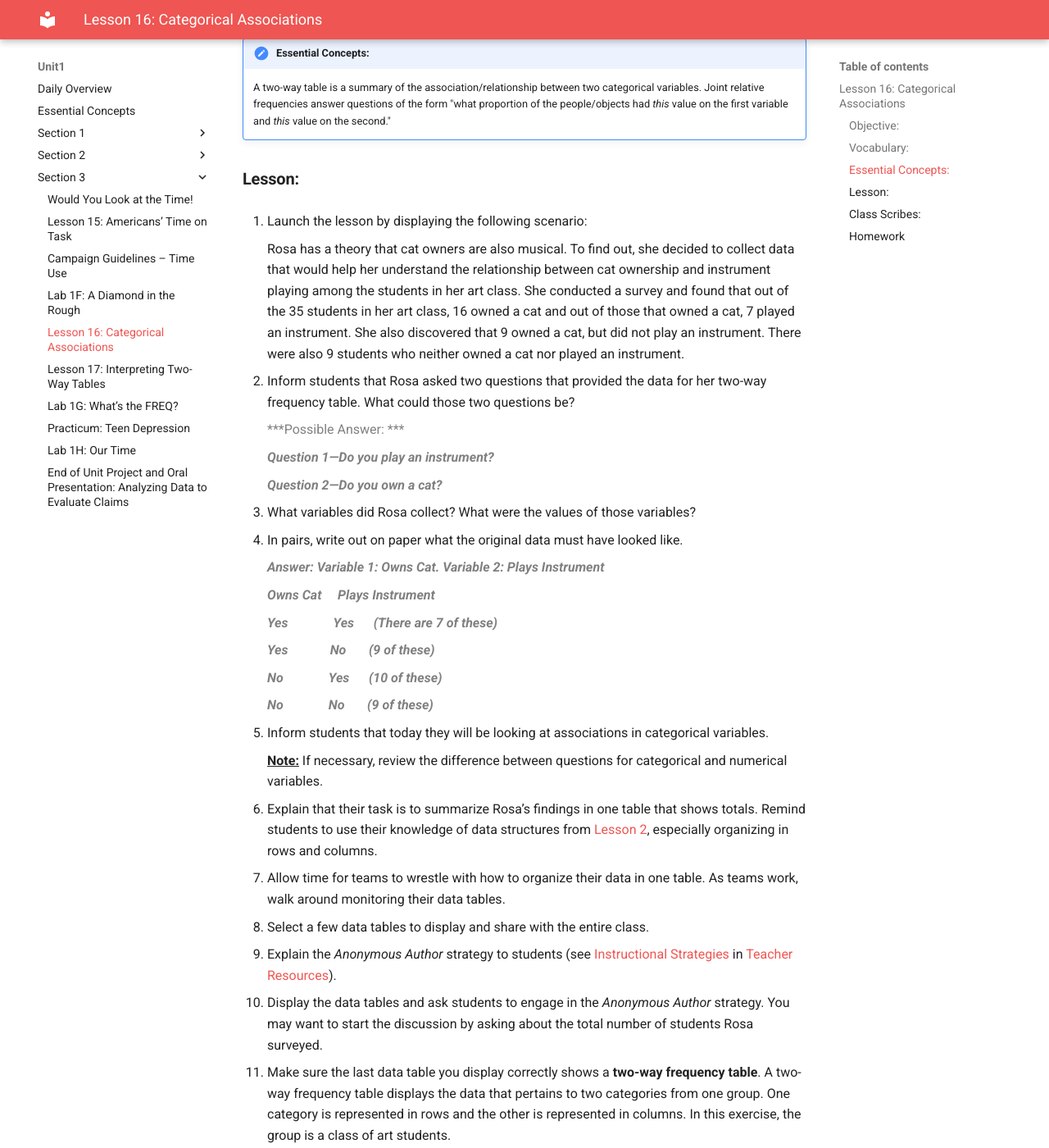
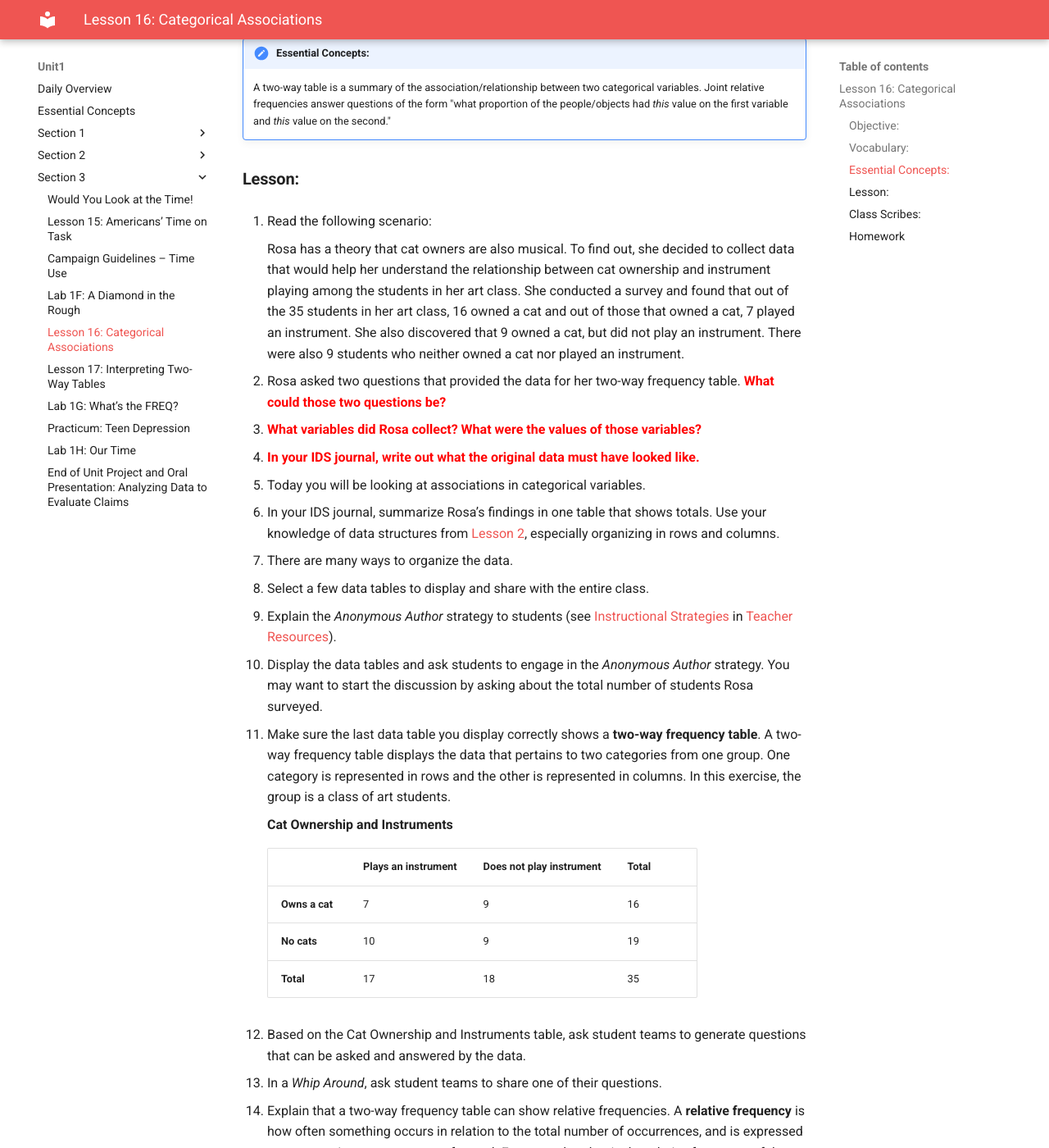
Before and after one commit to ThinkDataEd/student, an MkDocs documentation site: the page built from docs/unit1/lesson16.md, in a window 1280 px wide and 1400 px high, scrolled down 515 px. Shown: the whole window at 82% size. Built offline with MkDocs 1.6.1 and Material for MkDocs 9.7.7, drawn with Linux system fonts in a browser that asks for light colours; some of the changed text lies outside the part shown.

Commit message:
Update lesson16.md
early stages of modifications

```diff
--- a/docs/unit1/lesson16.md
+++ b/docs/unit1/lesson16.md
@@ -1,7 +1,7 @@
 ##***<u>Lesson 16: Categorical Associations</u>***
 
 ###**Objective:**
-Students will learn to construct, interpret, and calculate the joint relative frequencies of two-way frequency
+You will learn to construct, interpret, and calculate the joint relative frequencies of two-way frequency
 tables.
 
 ###**Vocabulary:**
@@ -15,7 +15,7 @@
     people/objects had *this* value on the first variable and *this* value on the second."
 
 ###**Lesson:**
-1. Launch the lesson by displaying the following scenario:
+1. Read the following scenario:
 
     Rosa has a theory that cat owners are also musical. To find out, she decided to
     collect data that would help her understand the relationship between cat
@@ -25,42 +25,19 @@
     discovered that 9 owned a cat, but did not play an instrument. There were also 9
     students who neither owned a cat nor played an instrument.
 
-2. Inform students that Rosa asked two questions that provided the data for her two-way frequency
-table. What could those two questions be?
+2. Rosa asked two questions that provided the data for her two-way frequency
+table. <strong style="color: red;">What could those two questions be?</strong>
 
-    <span style="color:grey">***Possible Answer: ***</span>
+3. <strong style="color: red;">What variables did Rosa collect? What were the values of those variables?</strong>
 
-    <span style="color:grey">***Question 1—Do you play an instrument?***</span>
+4. <strong style="color: red;">In your IDS journal, write out what the original data must have looked like.</strong>
 
-    <span style="color:grey">***Question 2—Do you own a cat?***</span>
+5. Today you will be looking at associations in categorical variables.
 
-3. What variables did Rosa collect? What were the values of those variables?
-
-4. In pairs, write out on paper what the original data must have looked like.
-
-    <span style="color:grey">***Answer: Variable 1: Owns Cat. Variable 2: Plays Instrument***</span>
-
-    <span style="color:grey">***Owns Cat &nbsp;&nbsp;&nbsp;&nbsp;Plays Instrument***</span>
-
-    <span style="color:grey">***Yes&nbsp;&nbsp;&nbsp;&nbsp;&nbsp;&nbsp;&nbsp;&nbsp;&nbsp;&nbsp;&nbsp;&nbsp;&nbsp;&nbsp;Yes&nbsp;&nbsp;&nbsp;&nbsp;&nbsp;&nbsp;(There are 7 of these)***</span>
-
-    <span style="color:grey">***Yes&nbsp;&nbsp;&nbsp;&nbsp;&nbsp;&nbsp;&nbsp;&nbsp;&nbsp;&nbsp;&nbsp;&nbsp;&nbsp;No&nbsp;&nbsp;&nbsp;&nbsp;&nbsp;&nbsp;&nbsp;(9 of these)***</span>
-
-    <span style="color:grey">***No&nbsp;&nbsp;&nbsp;&nbsp;&nbsp;&nbsp;&nbsp;&nbsp;&nbsp;&nbsp;&nbsp;&nbsp;&nbsp;&nbsp;Yes&nbsp;&nbsp;&nbsp;&nbsp;&nbsp;&nbsp;(10 of these)***</span>
-
-    <span style="color:grey">***No&nbsp;&nbsp;&nbsp;&nbsp;&nbsp;&nbsp;&nbsp;&nbsp;&nbsp;&nbsp;&nbsp;&nbsp;&nbsp;&nbsp;No&nbsp;&nbsp;&nbsp;&nbsp;&nbsp;&nbsp;&nbsp;(9 of these)***</span>
-
-5. Inform students that today they will be looking at associations in categorical variables.
-
-    **<u>Note:</u>** If necessary, review the difference between questions for categorical and numerical
-    variables.
-
-6. Explain that their task is to summarize Rosa’s findings in one table that shows totals. Remind
-students to use their knowledge of data structures from [Lesson 2](lesson2.md), especially organizing in rows
+6. In your IDS journal, summarize Rosa’s findings in one table that shows totals. Use your knowledge of data structures from [Lesson 2](lesson2.md), especially organizing in rows
 and columns.
 
-7. Allow time for teams to wrestle with how to organize their data in one table. As teams work, walk
-around monitoring their data tables.
+7. There are many ways to organize the data.
 
 8. Select a few data tables to display and share with the entire class.
 
```
